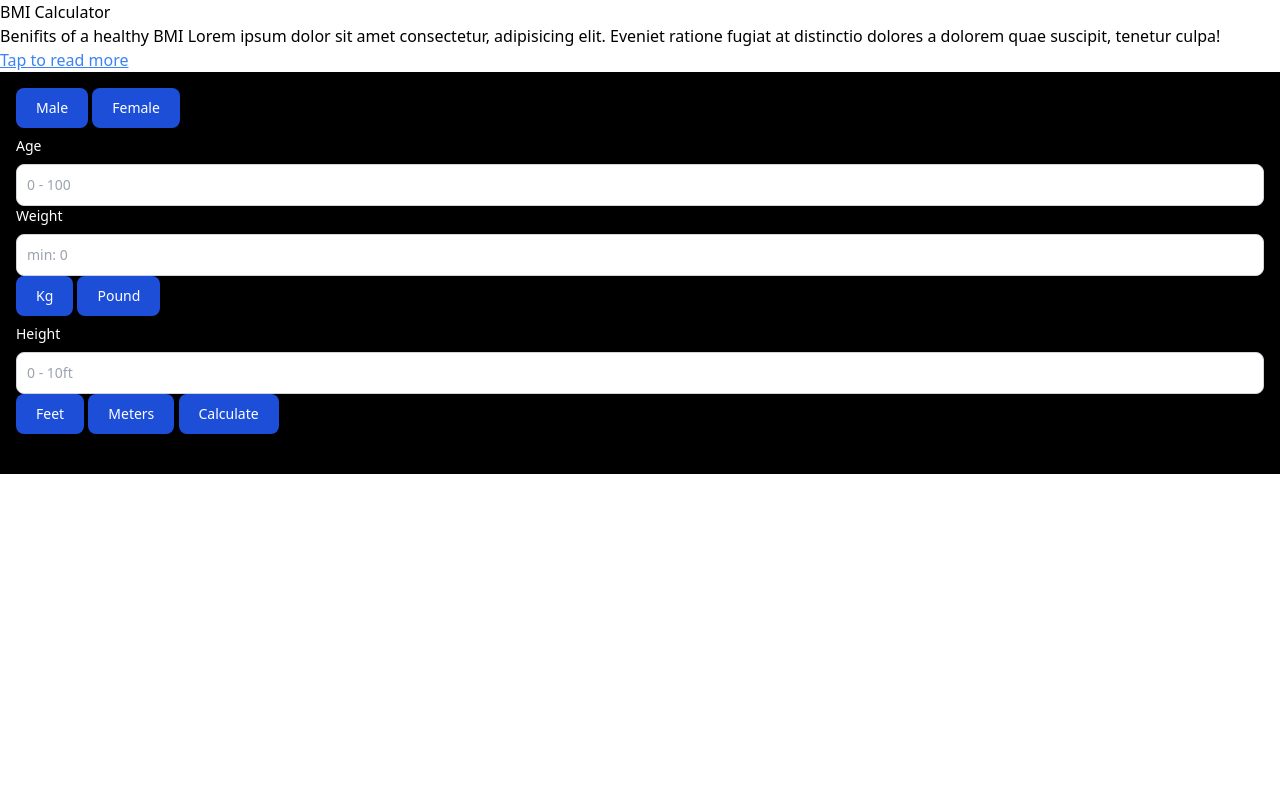
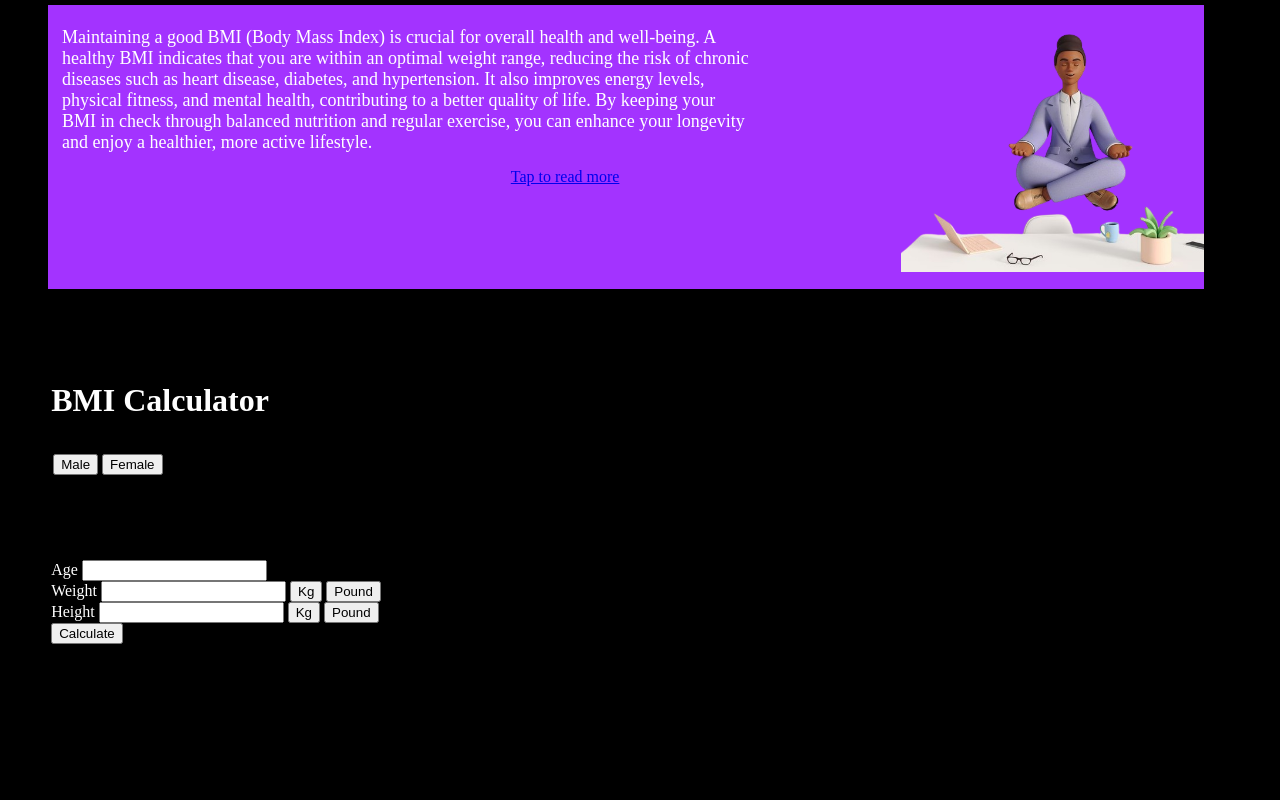
Before and after one commit to Artifice-219/bmi-calculator, a plain HTML site: page index.html in a window 1280 px wide. Drawn offline with nearby package versions, Linux system fonts and the light colour scheme.

Commit message:
added an image did some styling

```diff
--- a/index.html
+++ b/index.html
@@ -4,112 +4,66 @@
     <meta name="viewport" content="width=device-width, initial-scale=1.0" />
     <title>Document</title>
     <script src="https://code.jquery.com/jquery-3.6.0.min.js"></script>
-    <link
-      href="https://cdn.jsdelivr.net/npm/tailwindcss@2.2.19/dist/tailwind.min.css"
-      rel="stylesheet"
-    />
+    <link rel="stylesheet" href="styles.css" />
   </head>
-  <body class="bg-white-500 text-black font-sans">
+  <body>
     <h1>
       <p>BMI Calculator</p>
     </h1>
     <div class="main-banner">
-      <p>
-        Benifits of a healthy BMI Lorem ipsum dolor sit amet consectetur,
-        adipisicing elit. Eveniet ratione fugiat at distinctio dolores a dolorem
-        quae suscipit, tenetur culpa!
+      <img
+        class="image"
+        src="assets/Icons8-removebg-preview.png"
+        alt="a person meditating "
+      />
+      <p class="banner-text">
+        Maintaining a good BMI (Body Mass Index) is crucial for overall health
+        and well-being. A healthy BMI indicates that you are within an optimal
+        weight range, reducing the risk of chronic diseases such as heart
+        disease, diabetes, and hypertension. It also improves energy levels,
+        physical fitness, and mental health, contributing to a better quality of
+        life. By keeping your BMI in check through balanced nutrition and
+        regular exercise, you can enhance your longevity and enjoy a healthier,
+        more active lifestyle.
       </p>
-      <a href="#trigger-script" class="text-blue-500 underline">
+      <a href="#trigger-script" class="banner-link">
         <p>Tap to read more</p>
       </a>
     </div>
-    <div class="calculator container bg-black mx-auto p-4">
-      <form action="">
-        <div class="gender-type">
-          <button
-            class="gender-btn text-white bg-blue-700 hover:bg-blue-800 focus:ring-4 focus:ring-blue-300 font-medium rounded-lg text-sm px-5 py-2.5 me-2 mb-2 dark:bg-blue-600 dark:hover:bg-blue-700 focus:outline-none dark:focus:ring-blue-800"
-          >
-            Male
-          </button>
-          <button
-            class="gender-btn text-white bg-blue-700 hover:bg-blue-800 focus:ring-4 focus:ring-blue-300 font-medium rounded-lg text-sm px-5 py-2.5 me-2 mb-2 dark:bg-blue-600 dark:hover:bg-blue-700 focus:outline-none dark:focus:ring-blue-800"
-          >
-            Female
-          </button>
-        </div>
-        <label
-          for="input-age"
-          class="block mb-2 text-sm font-medium text-white dark:text-white"
-        >
-          Age</label
-        >
-        <input
-          type="number"
-          name="input-age"
-          id=""
-          class="input-age border border-gray-300 text-gray-900 text-sm rounded-lg focus:ring-blue-500 focus:border-blue-500 block w-full p-2.5 dark:bg-gray-700 dark:border-gray-600 dark:placeholder-gray-400 dark:text-white dark:focus:ring-blue-500 dark:focus:border-blue-500"
-          placeholder="0 - 100"
-          required
-        />
-        <label
-          for="input-weight"
-          class="block mb-2 text-sm font-medium text-white dark:text-white"
-          >Weight</label
-        >
-        <input
-          type="number"
-          name="input-weight"
-          id=""
-          class="input-weight border border-gray-300 text-gray-900 text-sm rounded-lg focus:ring-blue-500 focus:border-blue-500 block w-full p-2.5 dark:bg-gray-700 dark:border-gray-600 dark:placeholder-gray-400 dark:text-white dark:focus:ring-blue-500 dark:focus:border-blue-500"
-          placeholder="min: 0"
-          required
-        />
-        <button
-          class="weight-btn text-white bg-blue-700 hover:bg-blue-800 focus:ring-4 focus:ring-blue-300 font-medium rounded-lg text-sm px-5 py-2.5 me-2 mb-2 dark:bg-blue-600 dark:hover:bg-blue-700 focus:outline-none dark:focus:ring-blue-800"
-        >
-          Kg
-        </button>
-        <button
-          class="weight-btn text-white bg-blue-700 hover:bg-blue-800 focus:ring-4 focus:ring-blue-300 font-medium rounded-lg text-sm px-5 py-2.5 me-2 mb-2 dark:bg-blue-600 dark:hover:bg-blue-700 focus:outline-none dark:focus:ring-blue-800"
-        >
-          Pound
-        </button>
-        <label
-          for="input-height"
-          class="block mb-2 text-sm font-medium text-white dark:text-white"
-          >Height</label
-        >
-        <input
-          type="number"
-          name="input-height"
-          id=""
-          class="input-height border border-gray-300 text-gray-900 text-sm rounded-lg focus:ring-blue-500 focus:border-blue-500 block w-full p-2.5 dark:bg-gray-700 dark:border-gray-600 dark:placeholder-gray-400 dark:text-white dark:focus:ring-blue-500 dark:focus:border-blue-500"
-          placeholder="0 - 10ft"
-        />
-        <button
-          class="weight-btn text-white bg-blue-700 hover:bg-blue-800 focus:ring-4 focus:ring-blue-300 font-medium rounded-lg text-sm px-5 py-2.5 me-2 mb-2 dark:bg-blue-600 dark:hover:bg-blue-700 focus:outline-none dark:focus:ring-blue-800"
-        >
-          Feet
-        </button>
-        <button
-          class="weight-btn text-white bg-blue-700 hover:bg-blue-800 focus:ring-4 focus:ring-blue-300 font-medium rounded-lg text-sm px-5 py-2.5 me-2 mb-2 dark:bg-blue-600 dark:hover:bg-blue-700 focus:outline-none dark:focus:ring-blue-800"
-        >
-          Meters
-        </button>
-        <button
-          class="calculate-btn text-white bg-blue-700 hover:bg-blue-800 focus:ring-4 focus:ring-blue-300 font-medium rounded-lg text-sm px-5 py-2.5 me-2 mb-2 dark:bg-blue-600 dark:hover:bg-blue-700 focus:outline-none dark:focus:ring-blue-800"
-        >
-          Calculate
-        </button>
-      </form>
+
+    <div class="gender-type">
+      <button class="gender-btn">Male</button>
+      <button class="gender-btn">Female</button>
     </div>
-    <div class="benefit-banner hidden bg-gray-200 p-4 mt-4">
+
+    <div class="calculator">
+      <div class="age">
+        <label for="age-input">Age</label>
+        <input type="number" name="age-input" id="">
+      </div>
+      <div class="weight">
+        <label for="we'-input">Weight</label>
+        <input type="number" name="weight-input" id="">
+        <button>Kg</button>
+        <button>Pound</button>
+      </div>
+      <div class="height">
+        <label for="height-input">Height</label>
+        <input type="number" name="height-input" id="">
+        <button>Kg</button>
+        <button>Pound</button>
+      </div>
+
+      <button>Calculate</button>
+    </div>
+    <div class="benefit-banner ">
+      <span class="close-edit">&times;</span>
       <p>This will show when the main banner is clicked</p>
       <p>Lorem ipsum dolor sit amet.</p>
     </div>
 
-    <div class="bmi-result hidden bg-gray-200">
-        <p>Youre BMI is : </p>
+    <div class="bmi-result">
+      <p>Youre BMI is :</p>
     </div>
     <script>
       // will show the benefit banner when the main banner is clicked
@@ -148,6 +102,12 @@
             alert("Invalid input");
           }
         }
+
+        // for the benefit banners close button
+        $('.close-edit').click(function(){
+          // hides the benefit banner
+          $(".benefit-banner").css("display", "none");
+        })
       });
     </script>
   </body>
--- a/styles.css
+++ b/styles.css
@@ -1,3 +1,76 @@
+
+
+body{
+     background-color: black;
+     color: white;
+}
+.main-banner{
+     position: absolute;
+     top: 2px;
+     left: 45px;
+     height: 35%;
+     width: 90%;
+     margin: 3px;
+     padding: 2px;
+     background-color: #A333FF;
+     overflow: hidden;
+}
+
+.main-banner > .image{
+     position: relative;
+     left: 73%;
+     height: 91%;
+     margin: 10px;
+     object-fit: cover;
+}
+
+.main-banner > .banner-text{
+     position: relative;
+     left: 10px;
+     bottom: 98%;
+     width: 60%;
+     padding: 2px;
+     font-size: 18px;
+     color: white;
+}
+
+.main-banner > .banner-link{
+     position: relative;
+     left: 40%;
+     bottom: 100%;
+     background-color: yellow;
+}
+
+.gender-type{
+     position: absolute;
+     left: 4%;
+     bottom: 33%;
+     height: 10%;
+     margin: 2px;
+}
+h1{
+     position: absolute;
+     left: 4%;
+     bottom: 41%;
+     color: white;
+}
+
+.calculator{
+     position:absolute;
+     left: 4%;
+     height: 50%;
+     width: 91%;
+     top: 70%;
+}
+
 .benefit-banner{
      display: none;
+     position: absolute;
+     background-color: red;
 }
+
+.bmi-result{
+     display: none;
+     position: absolute;
+     background-color: red;
+}
```
Also changed, not shown: assets/Icons8-removebg-preview.png (added).
